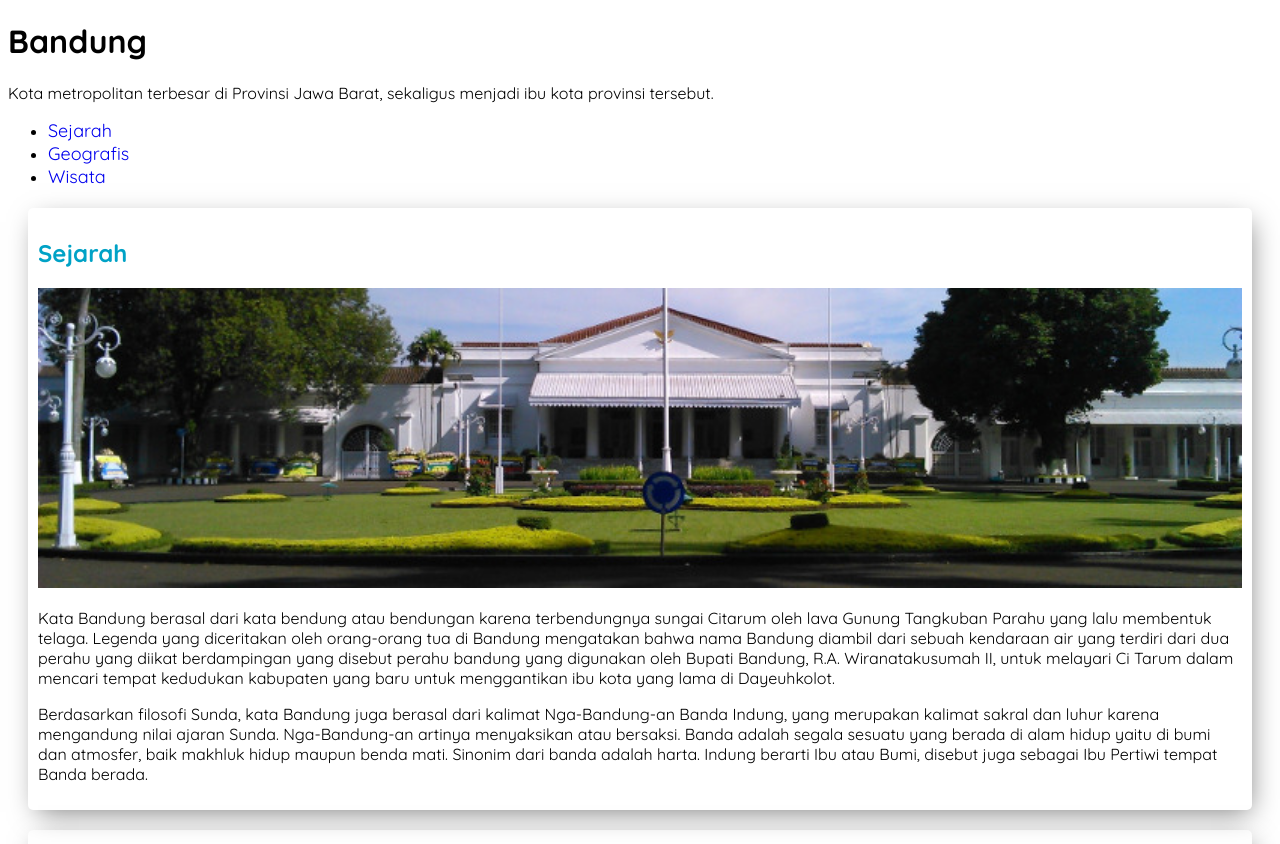
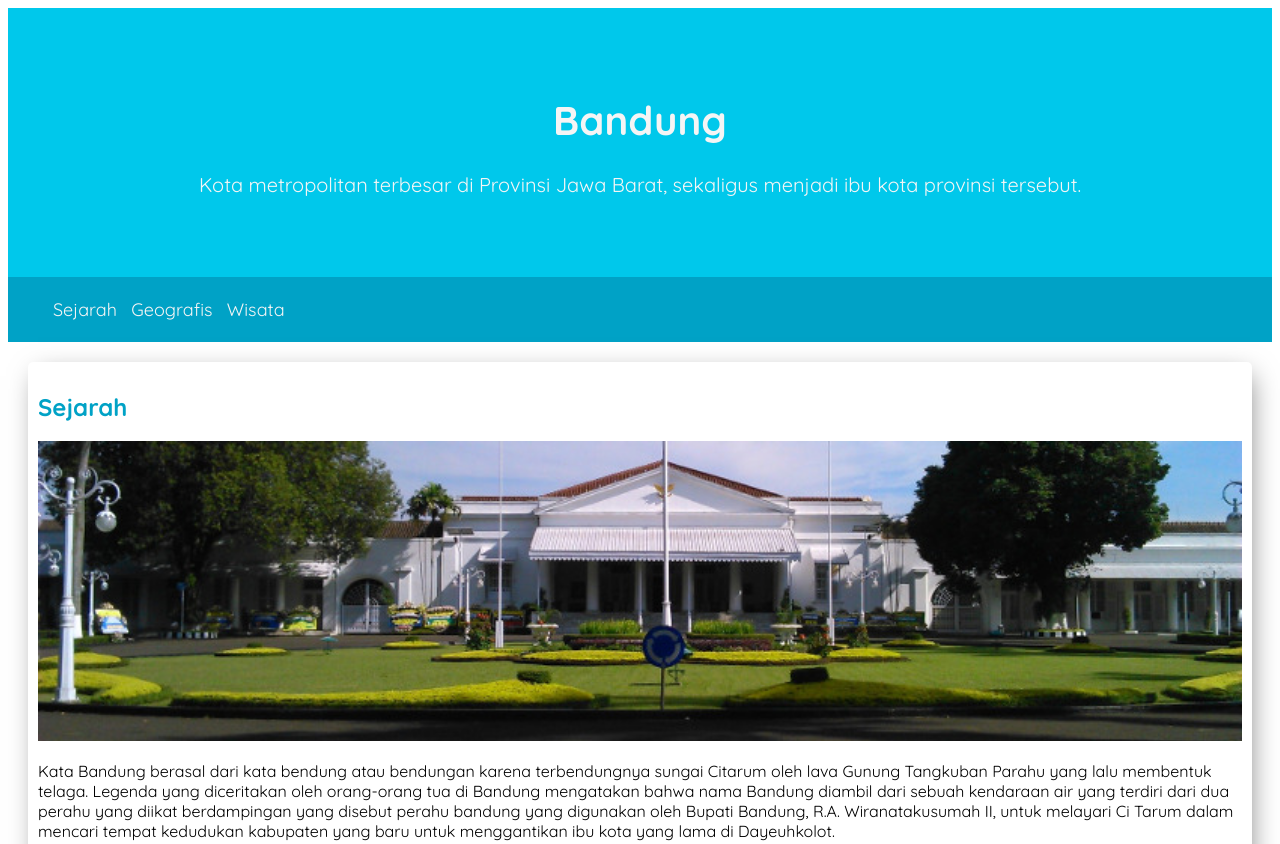
Before and after one commit to rizlmaulanaa/WebDasar, a plain HTML site: page Index.html in a window 1280 px wide. Shown: the top 844 px of the page. Drawn offline with Linux system fonts and the light colour scheme.

Commit message:
Update header dan Navbar

```diff
--- a/Index.html
+++ b/Index.html
@@ -19,12 +19,13 @@
   <body>
     <!-- Ini header -->
     <header>
-      <h1>Bandung</h1>
-      <p>
-        Kota metropolitan terbesar di Provinsi Jawa Barat, sekaligus menjadi ibu
-        kota provinsi tersebut.
-      </p>
-
+      <div class="jumbotron">
+        <h1>Bandung</h1>
+          <p>
+            Kota metropolitan terbesar di Provinsi Jawa Barat, sekaligus menjadi ibu
+            kota provinsi tersebut.
+          </p>
+      </div>
       <nav>
         <ul>
           <li><a href="#Sejarah"> Sejarah</a></li>
--- a/assets/styles/style.css
+++ b/assets/styles/style.css
@@ -18,6 +18,7 @@ nav a{
   font-size: 18px;
   font-weight: 400;
   text-decoration: none;
+  color: whitesmoke;
 }
 
 nav a:hover{
@@ -45,3 +46,22 @@ nav a:hover{
   margin: 20px;
   padding: 10px;
 }
+
+.jumbotron{
+  font-size: 20px;
+  padding: 60px;
+  background-color: #00c8eb;
+  text-align: center;
+  color: whitesmoke;
+}
+
+nav li{
+  display: inline;
+  list-style-type: disc;
+  margin-right: 10px;
+}
+
+nav{
+  background-color: #00a2c6;
+  padding: 5px;
+}
```
